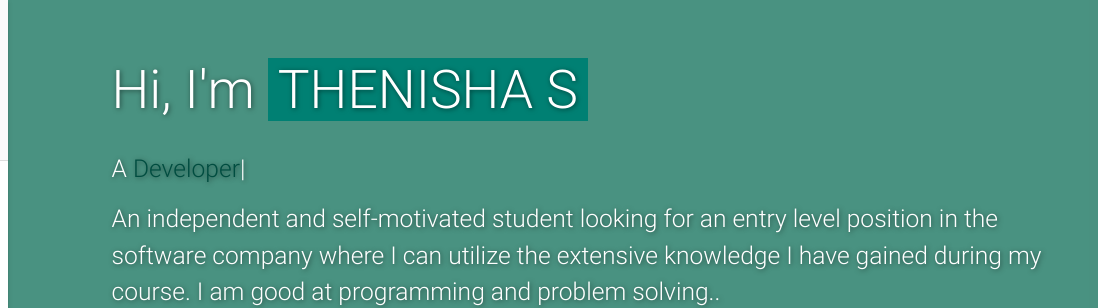
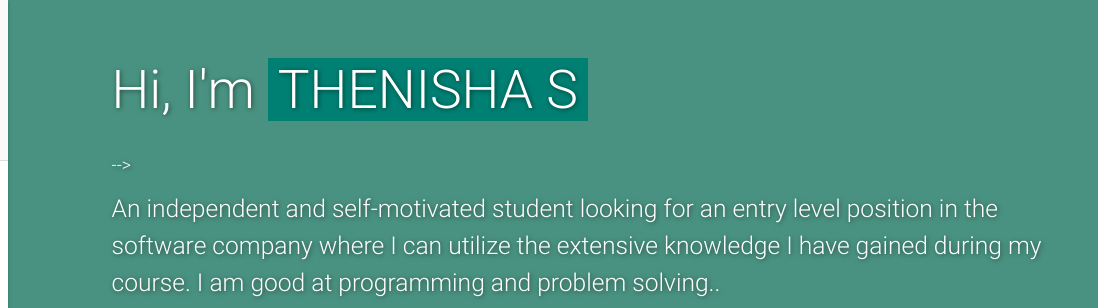
Before and after one commit to thenisha009/thenisha009.github.io, a plain HTML site: page index.html in a window 1280 px wide. Shown: the top 308 px of the page, 182-1280 px from the left. Drawn offline with nearby package versions, Linux system fonts and the light colour scheme.

Commit message:
Update index.html

```diff
--- a/index.html
+++ b/index.html
@@ -166,8 +166,8 @@
           <div class="content section-padding valign" style="margin-left: 10%; margin-top: 50px;">
             <div class="caption">
               <h2>Hi, I'm <span class="teal">THENISHA S</span></h2>
-              <h5 style="color:#fff">A <span class="typing" style="font-weight: 300; color:#004d40"></span></h5>
-              <!-- <h5 style="color:#00796b"> <span class="typing" style="font-weight: 300; color:#fff"></span></h5> -->
+<!--               <h5 style="color:#fff"> <span class="typing" style="font-weight: 300; color:#004d40"></span></h5>
+              <!-- <h5 style="color:#00796b"> <span class="typing" style="font-weight: 300; color:#fff"></span></h5> --> -->
               <h5>An independent and self-motivated student looking for an entry level position in the software company where I can utilize the
                 extensive knowledge I have gained during my course. I am good at
                 programming and problem solving..</h5>
```
